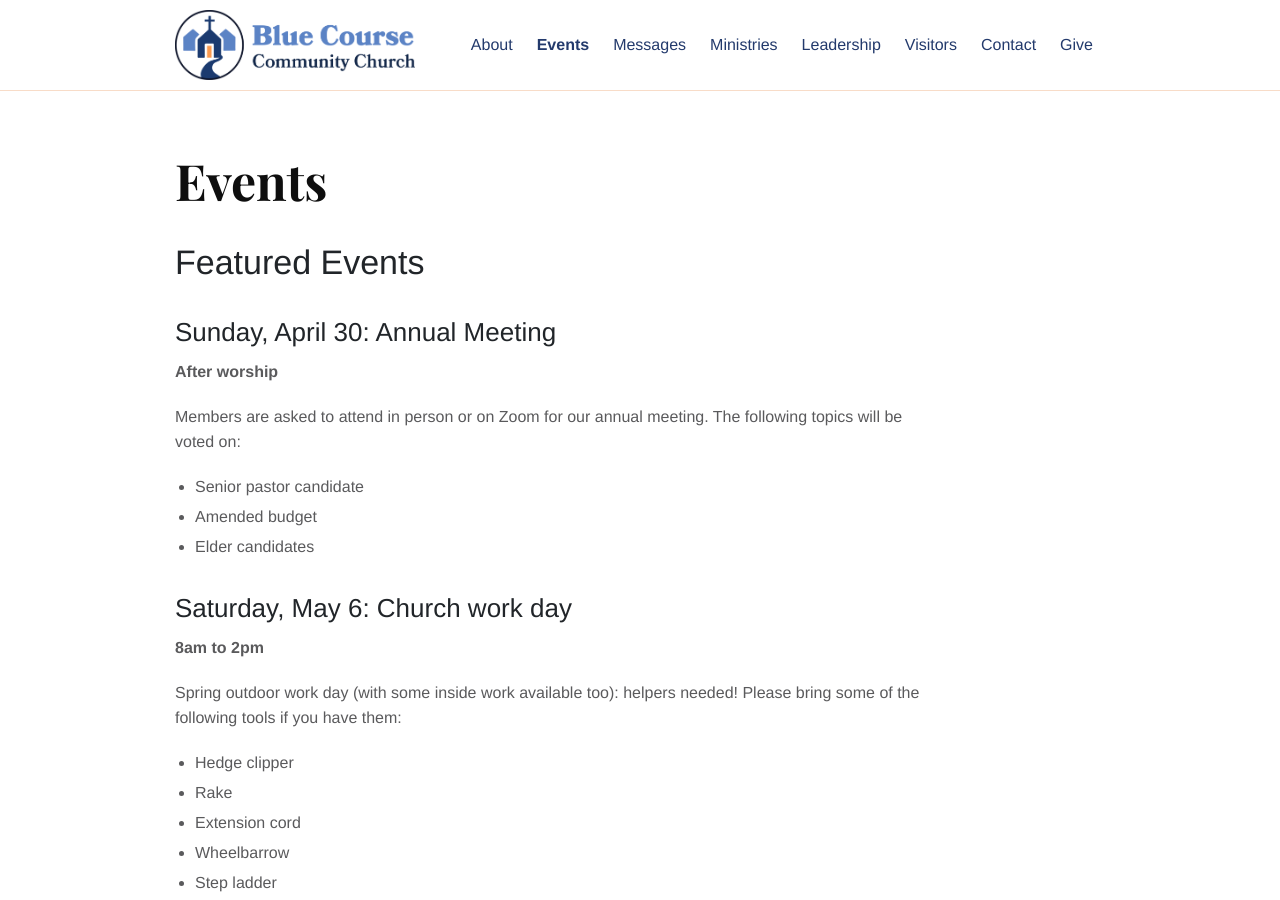
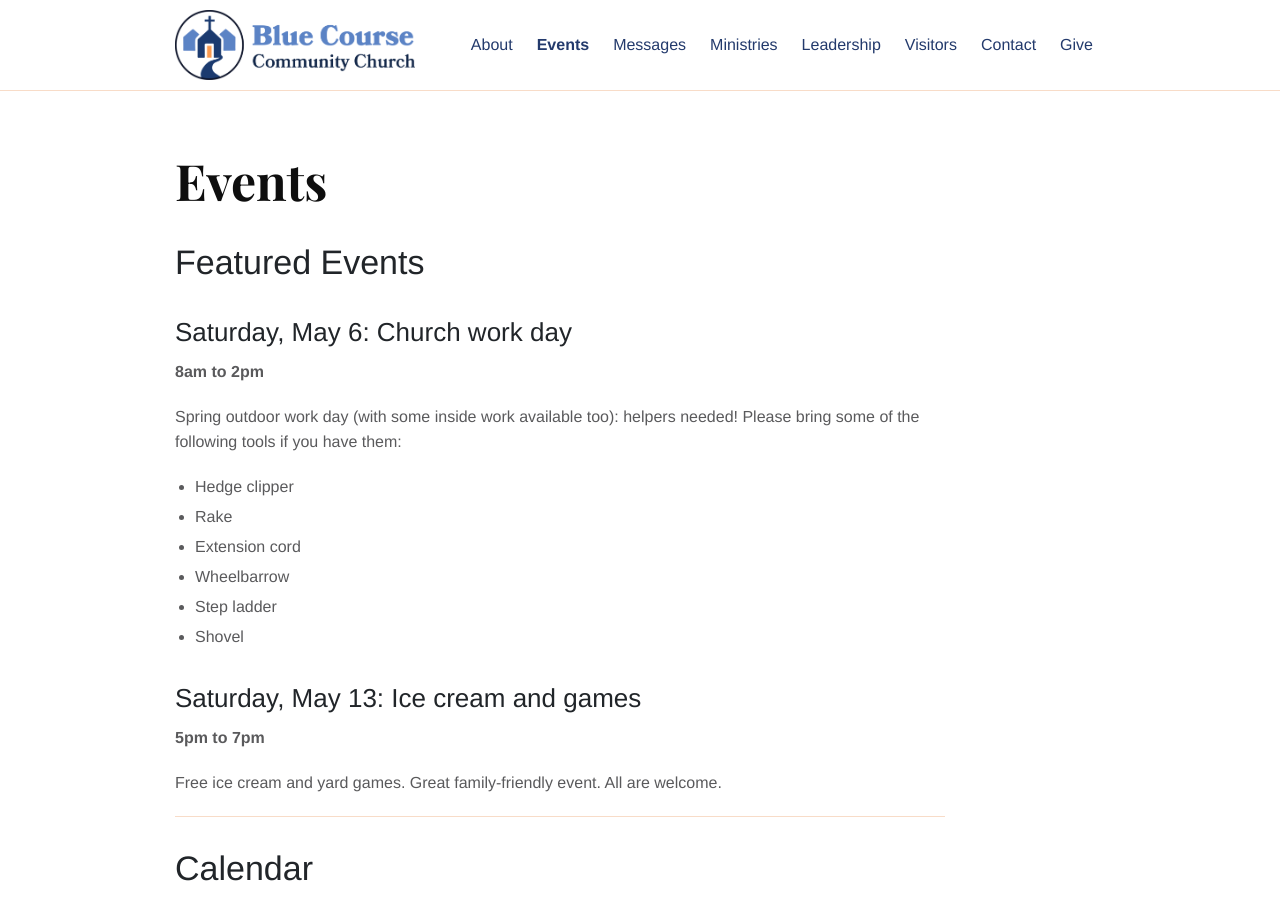
Before and after one commit to bluecoursecommunitychurch/bluecoursecommunitychurch.github.io, a Jekyll site: the page built from events.md, in a window 1280 px wide and 900 px high. Built offline with Jekyll 4.4.1, drawn with Linux system fonts in a browser that asks for light colours.

Commit message:
updated events

```diff
--- a/events.md
+++ b/events.md
@@ -9,14 +9,6 @@ redirect_from:
 ---
 
 # Featured Events
-
-## Sunday, April 30: Annual Meeting
-**After worship**
-
-Members are asked to attend in person or on Zoom for our annual meeting. The following topics will be voted on:
-* Senior pastor candidate
-* Amended budget
-* Elder candidates
 
 ## Saturday, May 6: Church work day
 **8am to 2pm**
```
